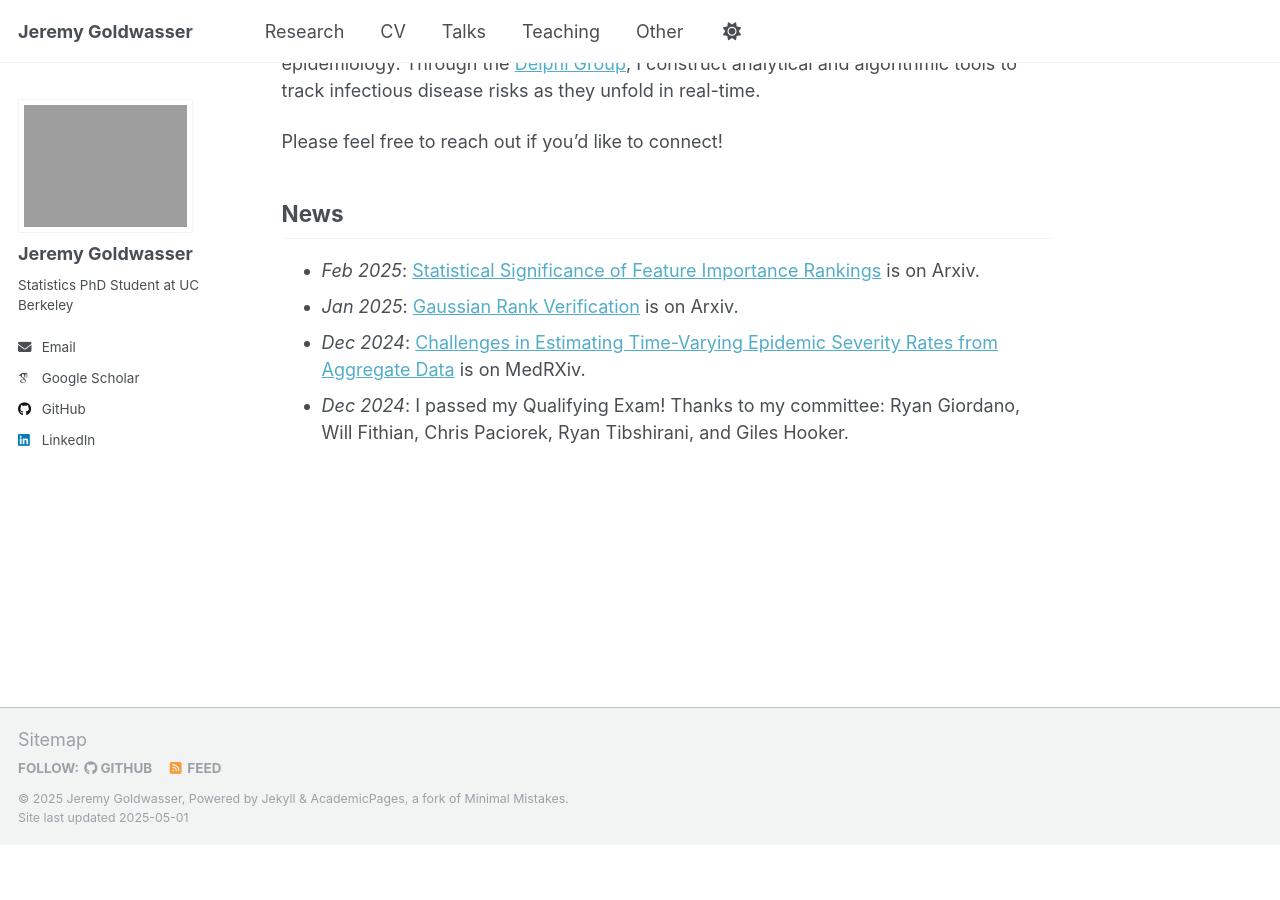
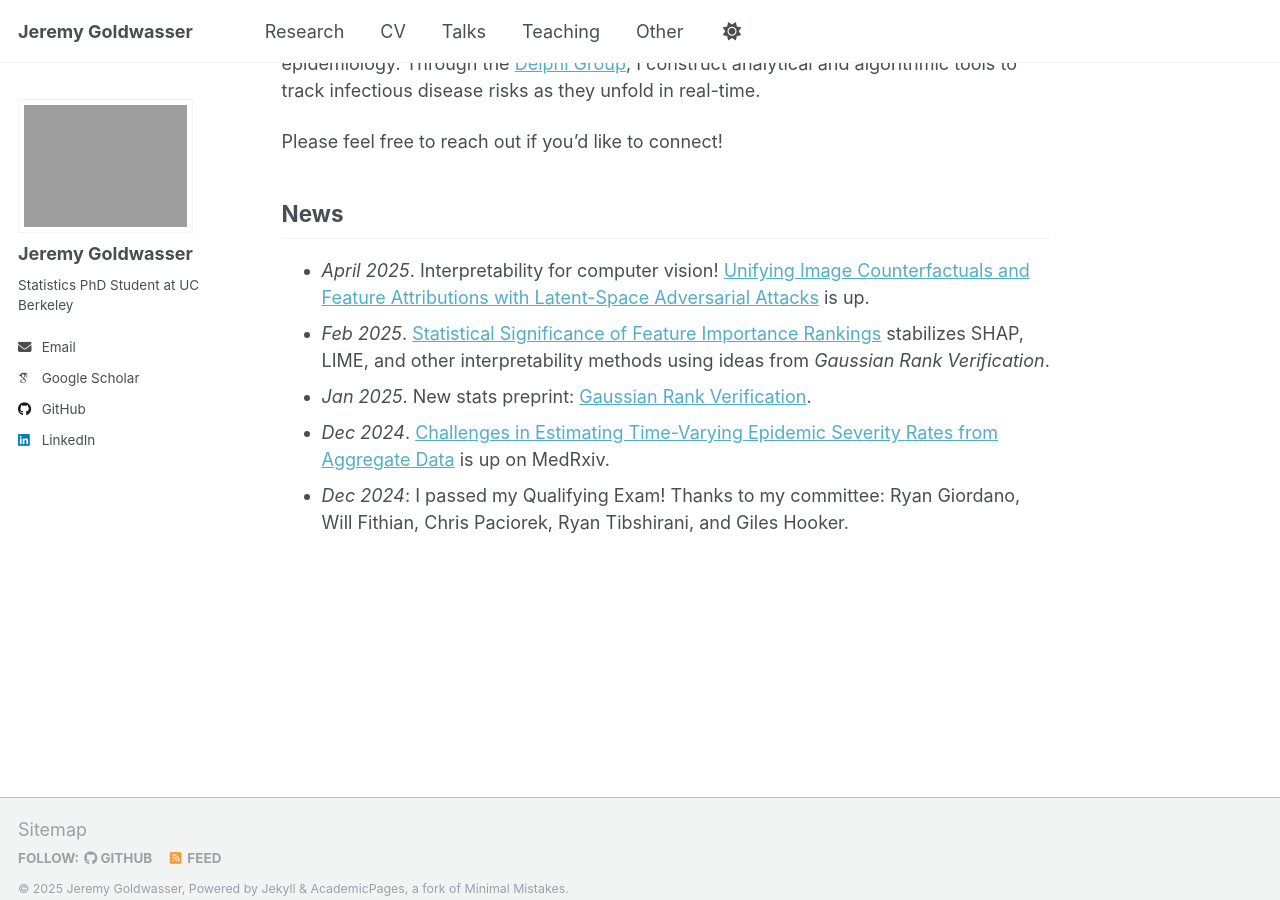
Before and after one commit to jeremy-goldwasser/jeremy-goldwasser.github.io, a Jekyll site: the page built from _pages/about.md, in a window 1280 px wide and 900 px high, scrolled down 557 px. Built offline with Jekyll 4.4.1, drawn with Linux system fonts in a browser that asks for light colours; some web fonts are replaced; before the commit the page ends 1402 px from its top, so only the background shows below that.

Commit message:
Update about.md

```diff
--- a/_pages/about.md
+++ b/_pages/about.md
@@ -23,7 +23,8 @@ While I am broadly interested in ML for health, my current applied emphasis is i
 Please feel free to reach out if you'd like to connect!
 
 ## News
-- *Feb 2025*: [Statistical Significance of Feature Importance Rankings](https://arxiv.org/abs/2401.15800) is on Arxiv.
-- *Jan 2025*: [Gaussian Rank Verification](https://arxiv.org/abs/2501.14142) is on Arxiv.
-- *Dec 2024*: [Challenges in Estimating Time-Varying Epidemic Severity Rates from Aggregate Data](https://www.medrxiv.org/content/10.1101/2024.12.27.24319518v1) is on MedRXiv.
+- *April 2025*. Interpretability for computer vision! [Unifying Image Counterfactuals and Feature Attributions with Latent-Space Adversarial Attacks](https://arxiv.org/abs/2504.15479) is up.
+- *Feb 2025*. [Statistical Significance of Feature Importance Rankings](https://arxiv.org/abs/2401.15800) stabilizes SHAP, LIME, and other interpretability methods using ideas from *Gaussian Rank Verification*.
+- *Jan 2025*. New stats preprint: [Gaussian Rank Verification](https://arxiv.org/abs/2501.14142).
+- *Dec 2024*. [Challenges in Estimating Time-Varying Epidemic Severity Rates from Aggregate Data](https://www.medrxiv.org/content/10.1101/2024.12.27.24319518v1) is up on MedRxiv.
 - *Dec 2024*: I passed my Qualifying Exam! Thanks to my committee: Ryan Giordano, Will Fithian, Chris Paciorek, Ryan Tibshirani, and Giles Hooker.
```
